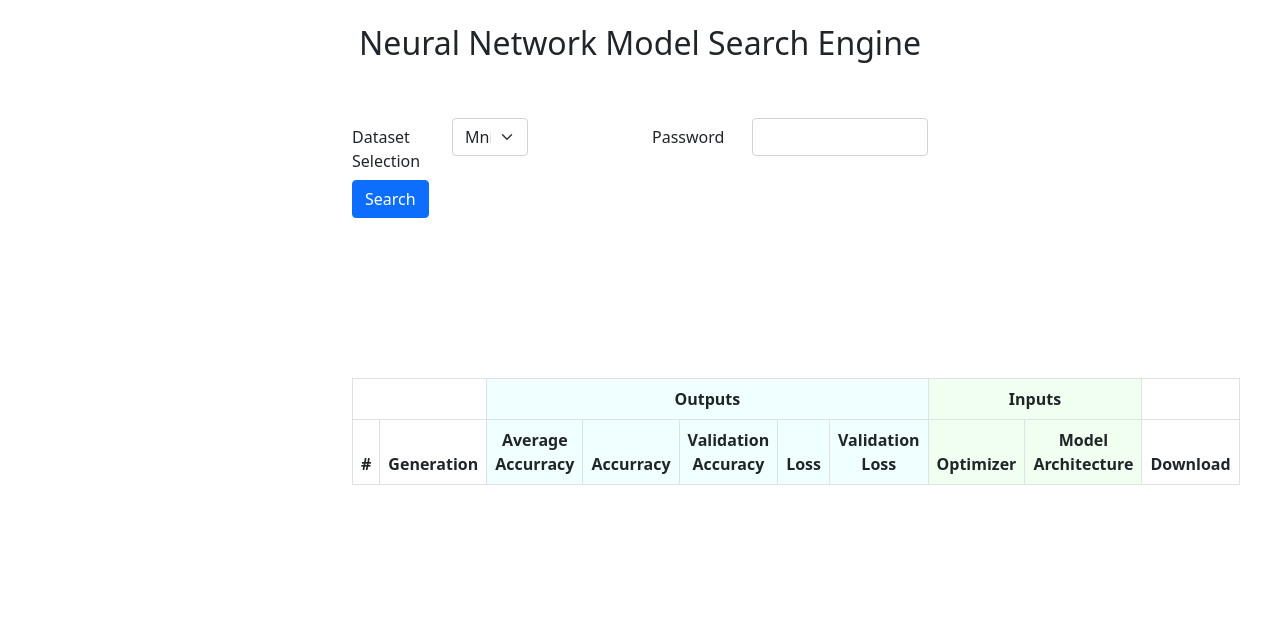
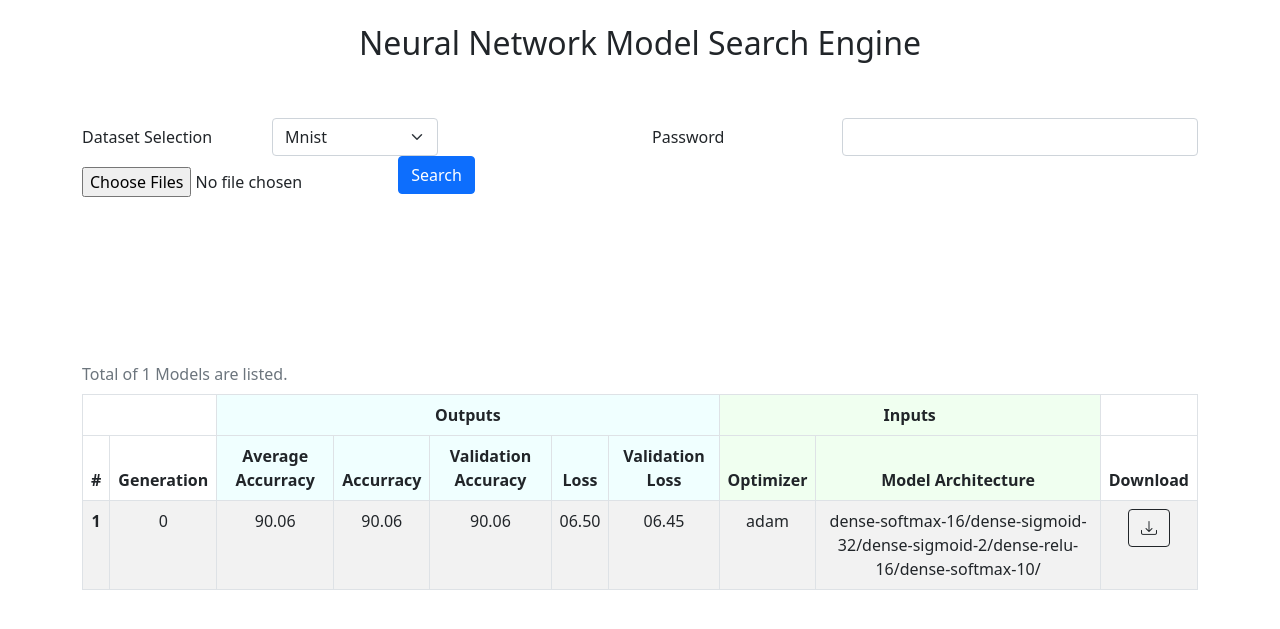
Before and after one commit to atistech/master_thesis, a Flask app: page / in a window 1280 px wide. Shown: the top 629 px of the page. Run offline with Flask 3, Linux system fonts and the light colour scheme; lists and menus that the app fills with data are empty.

Commit message:
last changes

```diff
--- a/main.py
+++ b/main.py
@@ -2,15 +2,16 @@ from flask import Flask, render_template, request, jsonify, redirect, session
 from GeneticAlgorithm import GeneticAlgorithm
 
 app = Flask(__name__)
+ga = object
 
 
 @app.route("/")
 def index():
     return render_template("main.html")
 
-@app.route("/ga-results")
-def ga_results():
-    generationCount = 0
+@app.route("/ga-results/<gen>")
+def ga_results(gen):
+    global ga
     ga = GeneticAlgorithm(param_dict={
         "datasetSelection": "Mnist",
         "populationSize": 2
@@ -18,8 +19,16 @@ def ga_results():
 
     ga.initialPopulation()
     results = ga.calculateFitness()
-    return jsonify(data=[r.serialize() for r in results], gen=generationCount)
+    return jsonify(data=[r.serialize() for r in results])
 
+@app.route("/ga-calback/<gen>")
+def ga_callback(gen):
+    global ga
+    ga.selection()
+    ga.crossOver()
+    ga.mutation()
+    results = ga.calculateFitness()
+    return jsonify(data=[r.serialize() for r in results])
 
 if __name__ == "__main__":
     app.run(debug=True)
--- a/templates/main.html
+++ b/templates/main.html
@@ -7,12 +7,12 @@
     <link href="https://cdn.jsdelivr.net/npm/bootstrap@5.0.2/dist/css/bootstrap.min.css" rel="stylesheet"
         integrity="sha384-EVSTQN3/azprG1Anm3QDgpJLIm9Nao0Yz1ztcQTwFspd3yD65VohhpuuCOmLASjC" crossorigin="anonymous">
     <link href="https://cdn.jsdelivr.net/npm/bootstrap-icons@1.10.5/font/bootstrap-icons.css" rel="stylesheet" />
-    <title>Hello, world!</title>
+    <title>Neural Network Model Search Engine</title>
 </head>
 
 <body>
     <br>
-    <div class="container" style="max-width: 600px;">
+    <div class="container">
         <div class="row text-center">
             <div class="col">
                 <h2>Neural Network Model Search Engine</h2>
@@ -23,7 +23,7 @@
 
 
         <div class="row">
-            <label for="inputPassword" class="col-sm-2 col-form-label">Dataset Selection</label>
+            <label class="col-sm-2 col-form-label">Dataset Selection</label>
             <div class="col-sm-2">
                 <select class="form-select">
                     <option value="0" selected>Mnist</option>
@@ -31,13 +31,14 @@
                 </select>
             </div>
             <div class="col-sm-2"></div>
-            <label for="inputPassword" class="col-sm-2 col-form-label">Password</label>
+            <label class="col-sm-2 col-form-label">Password</label>
             <div class="col-sm-4">
                 <input type="password" class="form-control" id="inputPassword">
             </div>
         </div>
         <div class="row">
             <div class="col-auto">
+                <input type="file" id="ctrl" webkitdirectory directory multiple />
                 <button id="search" type="submit" class="btn btn-primary mb-3">Search</button>
             </div>
         </div>
@@ -61,7 +62,9 @@
 
         <div class="row">
             <div class="col">
-                <table class="table table-bordered table-striped text-center">
+                <div class="table-responsive">
+                    <table class="caption-top table table-bordered table-striped text-center">
+                        <caption>Total of <span id="total">1</span> Models are listed.</caption>
                         <thead>
                             <tr>
                                 <th scope="col" colspan="2"></th>
@@ -82,22 +85,25 @@
                                 <th scope="col">Download</th>
                             </tr>
                         </thead>
-                    <tbody id="deneme">
-                        <!--<tr>
-                            <th scope='row'>"+counter+"</th>
-                            <td>"+data.gen+"</td>
-                            <td>"+value.average_accuracy+"</td>
-                            <td>"+value.accuracy+"</td>
-                            <td>"+value.val_accuracy+"</td>
-                            <td>"+value.loss+"</td>
-                            <td>"+value.val_loss+"</td>
-                            <td>"+value.optimizer+"</td>
-                            <td>"+value.architecture+"</td>
+                        <tbody id="results">
+                            <tr>
+                                <th scope='row'>1</th>
+                                <td>0</td>
+                                <td>90.06</td>
+                                <td>90.06</td>
+                                <td>90.06</td>
+                                <td>06.50</td>
+                                <td>06.45</td>
+                                <td>adam</td>
+                                <td>dense-softmax-16/dense-sigmoid-32/dense-sigmoid-2/dense-relu-16/dense-softmax-10/
+                                </td>
                                 <td><button type="button" class="btn btn-outline-dark"><i
-                                        class="bi-download"></i></button></td>
-                        </tr>-->
+                                            class="bi-download"></i></button>
+                                </td>
+                            </tr>
                         </tbody>
                     </table>
+                </div>
             </div>
         </div>
     </div>
@@ -110,15 +116,11 @@
         integrity="sha256-2Pmvv0kuTBOenSvLm6bvfBSSHrUJ+3A7x6P5Ebd07/g=" crossorigin="anonymous"></script>
 
     <script>
-        $("#search").on("click", function () {
-            $("#search").attr('disabled', true);
-            var counter = 1;
-            $("#deneme").empty();
-            $.get("/ga-results", function (data) {
+        function addValuesToTable(gen, data) {
             jQuery.each(data.data, function (index, value) {
-                    $("#deneme").append(
+                $("#results").append(
                     "<tr>" +
-                        "<th scope='row'>" + counter + "</th>" +
+                    "<th scope='row'>" + (index+1) + "</th>" +
                     "<td>" + data.gen + "</td>" +
                     "<td>" + value.average_accuracy + "</td>" +
                     "<td>" + value.accuracy + "</td>" +
@@ -130,10 +132,29 @@
                     "<td><button type='button' class='btn btn-outline-dark'><i class='bi-download'></i></button></td>" +
                     "</tr>"
                 );
-                    counter++;
             });
+            $("#total").text(data.data.length);
+        }
+
+        $("#search").on("click", function () {
+            $("#search").attr('disabled', true);
+
+            var generationCount = 0;
+            $("#results").empty();
+            $.get("/ga-results/" + generationCount, function (data) {
+                addValuesToTable(generationCount, data);
+
+                while (generationCount < 1) {
+                    generationCount += 1;
+                    $.get("/ga-calback/" + generationCount, function (data) {
+                        addValuesToTable(generationCount, data);
+
                         $("#search").attr('disabled', false);
                     });
+                }
+            });
+
+
         });
     </script>
 </body>
```
Lines whose indentation alone changed are shown as unchanged.
